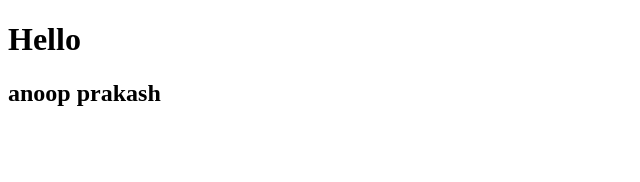
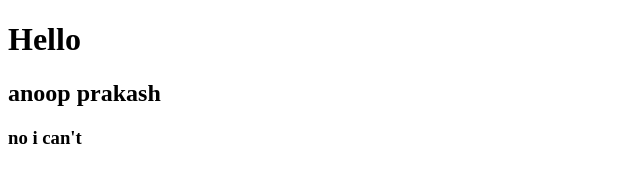
Before and after one commit to ANOOP-PRAKASSH/datewithgit-sample, a plain HTML site: page index.html in a window 1280 px wide. Shown: the full height of the page, 0-640 px from the left. Drawn offline with Linux system fonts and the light colour scheme.

Commit message:
negative answer added

```diff
--- a/index.html
+++ b/index.html
@@ -7,5 +7,6 @@
 <body>
 	<h1> Hello</h1>
 	<h2>anoop prakash</h2>
+	<h3>no i can't</h3>
 </body>
 </html>
```
